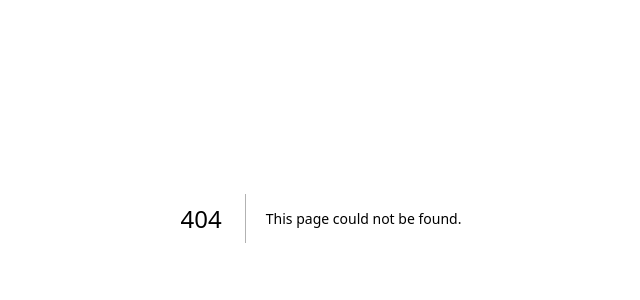
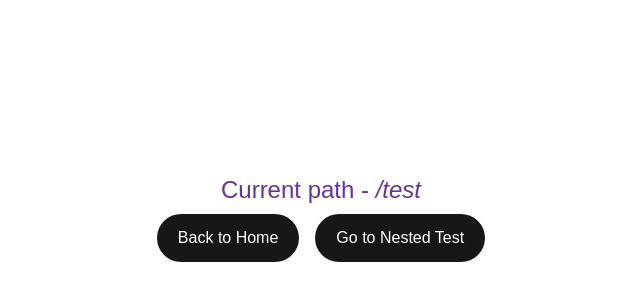
Before and after one commit to salman0719/nextjs-css-bug, a Next.js app: page /test in a window 1280 px wide. Before the commit this address had no page. Shown: the part 182-482 px from the top of the page, without its empty margins (319-959 px from the left). Built offline with nearby package versions, Linux system fonts and the light colour scheme.

Commit message:
Integrating multiple css modules into a component

```diff
--- a/app/page.tsx
+++ b/app/page.tsx
@@ -1,4 +1,5 @@
 import Image from "next/image";
+import Link from "next/link";
 
 export default function Home() {
   return (
@@ -24,21 +25,18 @@ export default function Home() {
         </ol>
 
         <div className="flex gap-4 items-center flex-col sm:flex-row">
-          <a
+          <Link
             className="rounded-full border border-solid border-transparent transition-colors flex items-center justify-center bg-foreground text-background gap-2 hover:bg-[#383838] dark:hover:bg-[#ccc] text-sm sm:text-base h-10 sm:h-12 px-4 sm:px-5"
-            href="https://vercel.com/new?utm_source=create-next-app&utm_medium=appdir-template-tw&utm_campaign=create-next-app"
-            target="_blank"
-            rel="noopener noreferrer"
+            href="/test"
           >
-            <Image
-              className="dark:invert"
-              src="https://nextjs.org/icons/vercel.svg"
-              alt="Vercel logomark"
-              width={20}
-              height={20}
-            />
-            Deploy now
-          </a>
+            Go to Test
+          </Link>
+          <Link
+            className="rounded-full border border-solid border-transparent transition-colors flex items-center justify-center bg-foreground text-background gap-2 hover:bg-[#383838] dark:hover:bg-[#ccc] text-sm sm:text-base h-10 sm:h-12 px-4 sm:px-5"
+            href="/test/nested-test"
+          >
+            Go to Nested Test
+          </Link>
           <a
             className="rounded-full border border-solid border-black/[.08] dark:border-white/[.145] transition-colors flex items-center justify-center hover:bg-[#f2f2f2] dark:hover:bg-[#1a1a1a] hover:border-transparent text-sm sm:text-base h-10 sm:h-12 px-4 sm:px-5 sm:min-w-44"
             href="https://nextjs.org/docs?utm_source=create-next-app&utm_medium=appdir-template-tw&utm_campaign=create-next-app"
--- /dev/null
+++ b/app/test/nested-test/nestedTest.module.css
@@ -0,0 +1,3 @@
+.text {
+  color: green;
+}
--- /dev/null
+++ b/app/test/nested-test/page.tsx
@@ -0,0 +1,32 @@
+'use client';
+
+import Link from 'next/link';
+import rootStyles from '../test.module.css';
+import styles from './nestedTest.module.css';
+import { usePathname } from 'next/navigation';
+
+export default function Home() {
+  const path = usePathname()
+
+  return (
+    <div className={"w-dvw h-dvh flex text-2xl items-center justify-center flex-col flex-wrap"}>
+      <span className={`${rootStyles.text}  ${styles.text}`}>
+        Current path - <i>{path}</i>
+      </span>
+      <div className='flex gap-4 items-center flex-col sm:flex-row'>
+        <Link
+          href="/"
+          className="mt-2 rounded-full border border-solid border-transparent transition-colors flex items-center justify-center bg-foreground text-background gap-2 hover:bg-[#383838] dark:hover:bg-[#ccc] text-sm sm:text-base h-10 sm:h-12 px-4 sm:px-5"
+        >
+          Back to Home
+        </Link>
+        <Link
+          href="/test"
+          className="mt-2 rounded-full border border-solid border-transparent transition-colors flex items-center justify-center bg-foreground text-background gap-2 hover:bg-[#383838] dark:hover:bg-[#ccc] text-sm sm:text-base h-10 sm:h-12 px-4 sm:px-5"
+        >
+          Back to Test
+        </Link>
+      </div>
+    </div>
+  );
+}
--- /dev/null
+++ b/app/test/page.tsx
@@ -0,0 +1,31 @@
+'use client';
+
+import Link from 'next/link';
+import styles from './test.module.css';
+import { usePathname } from 'next/navigation';
+
+export default function Home() {
+  const path = usePathname()
+
+  return (
+    <div className={"w-dvw h-dvh flex text-2xl items-center justify-center flex-col flex-wrap"}>
+      <span className={styles.text}>
+        Current path - <i>{path}</i>
+      </span>
+      <div className='flex gap-4 items-center flex-col sm:flex-row'>
+        <Link
+          href="/"
+          className="mt-2 rounded-full border border-solid border-transparent transition-colors flex items-center justify-center bg-foreground text-background gap-2 hover:bg-[#383838] dark:hover:bg-[#ccc] text-sm sm:text-base h-10 sm:h-12 px-4 sm:px-5"
+        >
+          Back to Home
+        </Link>
+        <Link
+          href="/test/nested-test"
+          className="mt-2 rounded-full border border-solid border-transparent transition-colors flex items-center justify-center bg-foreground text-background gap-2 hover:bg-[#383838] dark:hover:bg-[#ccc] text-sm sm:text-base h-10 sm:h-12 px-4 sm:px-5"
+        >
+          Go to Nested Test
+        </Link>
+      </div>
+    </div>
+  );
+}
--- /dev/null
+++ b/app/test/test.module.css
@@ -0,0 +1,3 @@
+.text {
+  color: rebeccapurple;
+}
```
